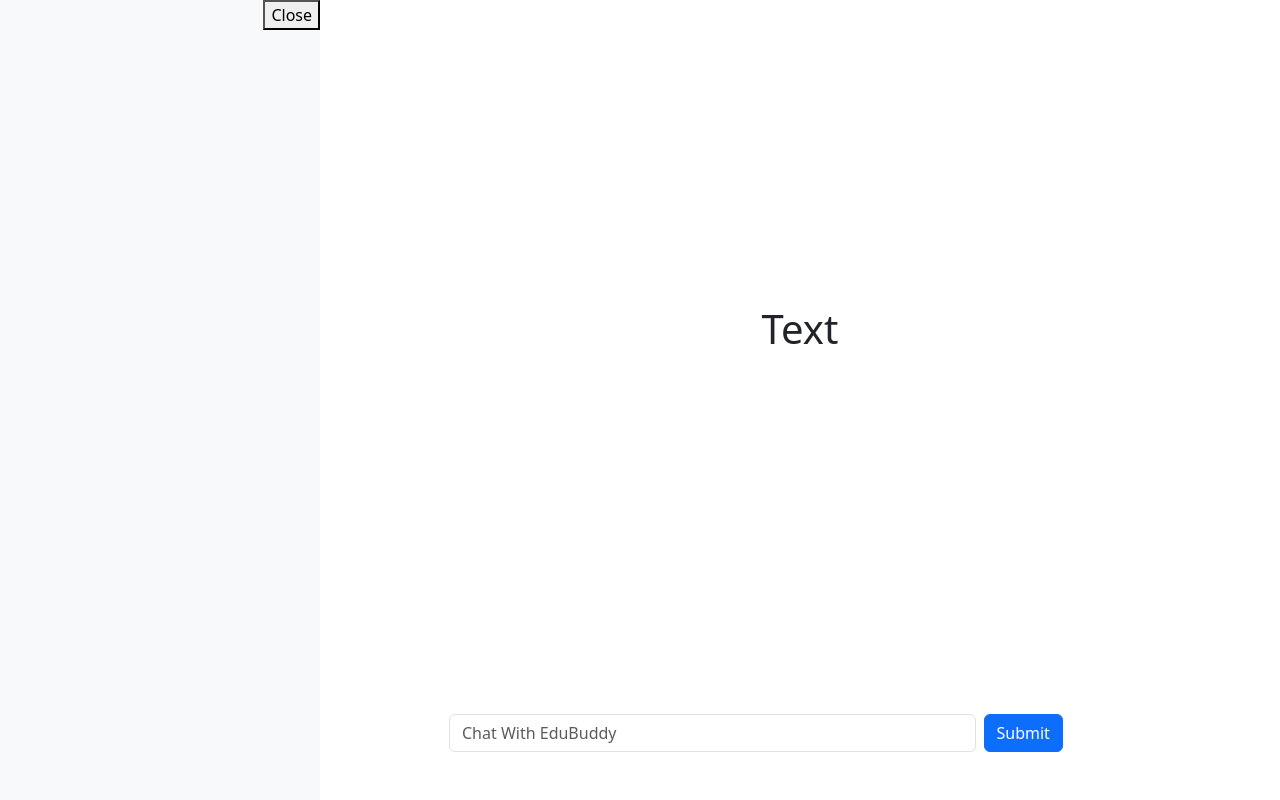
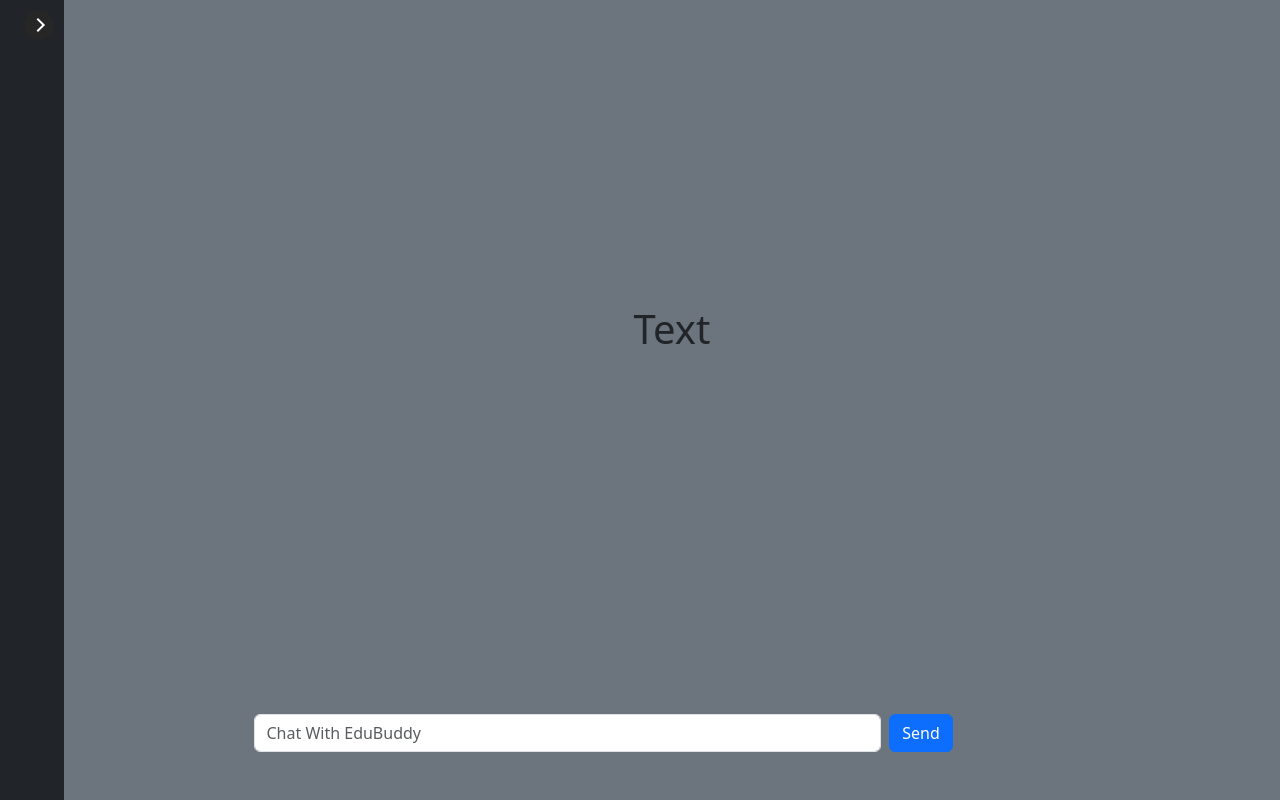
Before and after one commit to rChwiecko/EduBuddy.ai, a React (Vite) app in the folder EduBuddy/: page / in a window 1280 px wide. Built offline with nearby package versions, Linux system fonts and the light colour scheme.

Commit message:
arrow button for side menu

```diff
--- a/EduBuddy/src/body/body.jsx
+++ b/EduBuddy/src/body/body.jsx
@@ -3,7 +3,7 @@ import Footer from '../footer/footer';
 import './body.css'
 export default function BodyMain() {
     return (
-        <div className='d-flex flex-grow-1'>
+        <div className='d-flex flex-grow-1 bg-secondary'>
             <div class="d-flex flex-column justify-content-between align-items-center w-100 h-100">
                 <ChatSection />
                 <Footer />
--- a/EduBuddy/src/footer/footer.jsx
+++ b/EduBuddy/src/footer/footer.jsx
@@ -37,7 +37,7 @@ export default function Footer() {
             onChange={e => setPrompt(e.target.value)}  // Update state on input change
             style={{ width: '75%' }}  // Set the input width to 75% of the form
         />
-        <button className="btn btn-primary" type="submit">Submit</button>
+        <button className="btn btn-primary" type="submit">Send</button>
     </form>
 </div>
 
--- a/EduBuddy/src/sideMenu/sideMenu.css
+++ b/EduBuddy/src/sideMenu/sideMenu.css
@@ -5,7 +5,8 @@
     flex-direction: column;
     align-items: flex-start;
     height: 100vh; /* Full height */
-    transition: width 1s ease-in-out; /* Smooth transition for width */
+    transition-duration: 500ms;
+    transition-property: width;
     position: relative;
     overflow: hidden; /* Hide overflowing content */
     background-color: #f8f9fa; /* Assuming this is your 'bg-primary-subtle' */
@@ -14,10 +15,74 @@
 
 /* Sidebar when open */
 .side-menu-container.open {
-    width: 25%; /* Expand to 25% width when open */
+    width: 17%; /* Expand to 25% width when open */
 }
 
 /* Sidebar when closed */
 .side-menu-container.closed {
     width: 5%; /* Shrink to 5% width when closed */
 }
+
+.arrow-outer {
+    margin: 10px;
+    color: #262626;
+    background-color: #262626;
+    width: 30px;
+    height: 30px;
+    border-radius: 50%;
+    display: flex;
+    justify-content: center;
+    align-items: center;
+    transition: background-color 0.3s ease; /* Smooth transition for background color */
+}
+
+.arrow-outer:hover {
+    background-color: #0070ff; /* New background color on hover */
+}
+
+.arrow-inner {
+    transition: background-color 0.3s ease, border-color 0.3s ease; /* Transition for arrow color */
+    margin-left: 15%;
+    width: 10px;
+    height: 10px;
+    background-color: #262626; /* Background color of the arrow */
+    border: 2px solid #fff;
+    border-top: none;
+    border-left: none;
+}
+
+.arrow-outer:hover .arrow-inner {
+    background-color: #0070ff; /* Keep the inner arrow visible by ensuring it contrasts with the hover background */
+    border-color: #fff; /* Ensure the border color remains visible */
+}
+
+/* Keyframes for rotating the arrow */
+@keyframes rotate-open {
+    from {
+        transform: rotate(315deg);
+    }
+    to {
+        transform: rotate(135deg);
+    }
+}
+
+@keyframes rotate-closed {
+    from {
+        transform: rotate(135deg);
+    }
+    to {
+        transform: rotate(315deg);
+    }
+}
+
+/* Applying the animation */
+.arrow-inner.open {
+    animation: rotate-open 0.5s ease forwards; /* Smooth rotation to open */
+    transform: rotate(135deg);
+}
+
+.arrow-inner.closed {
+    animation: rotate-closed 0.5s ease forwards; /* Smooth rotation to closed */
+    transform: rotate(315deg);
+    margin-right: 19%;
+}
--- a/EduBuddy/src/sideMenu/sideMenu.jsx
+++ b/EduBuddy/src/sideMenu/sideMenu.jsx
@@ -2,7 +2,7 @@ import { useState } from 'react';
 import './sideMenu.css'; // Import the CSS file for styling
 
 export default function SideMenu() {
-    const [sideBarState, setSideBarState] = useState(true);
+    const [sideBarState, setSideBarState] = useState(false);
 
     const sideBarStatusChange = (event) => {
         event.preventDefault();
@@ -10,21 +10,17 @@ export default function SideMenu() {
     };
 
     return (
-        <>
-            {sideBarState && (
-                <div className="side-menu-container open">
-                    <div className='d-flex flex-row-reverse w-100'>
-                        <button onClick={sideBarStatusChange} className="toggle-button">Close</button>
-                    </div>
-                    <div className="sidebar-content">
-                    </div>
+        <div className={`side-menu-container ${sideBarState ? 'open' : 'closed'} bg-dark`}>
+            <div className='w-100 d-flex flex-row-reverse'>
+                <div className='arrow-outer' onClick={sideBarStatusChange}>
+                    <div className={`arrow-inner ${sideBarState? 'open':'closed'}`}></div>
                 </div>
-            )}
-            {!sideBarState && (
-                <div className="side-menu-container closed">
-                    <button onClick={sideBarStatusChange} className="toggle-button">Open</button>
-                </div>
-            )}
-        </>
+            </div>
+            <div className="sidebar-content">
+                {sideBarState ? (
+                    <>content</>
+                ) : ''}
+            </div>
+        </div>
     );
 }
```
Also changed, not shown: EduBuddy/src/assets/right-arrow.png (added).
